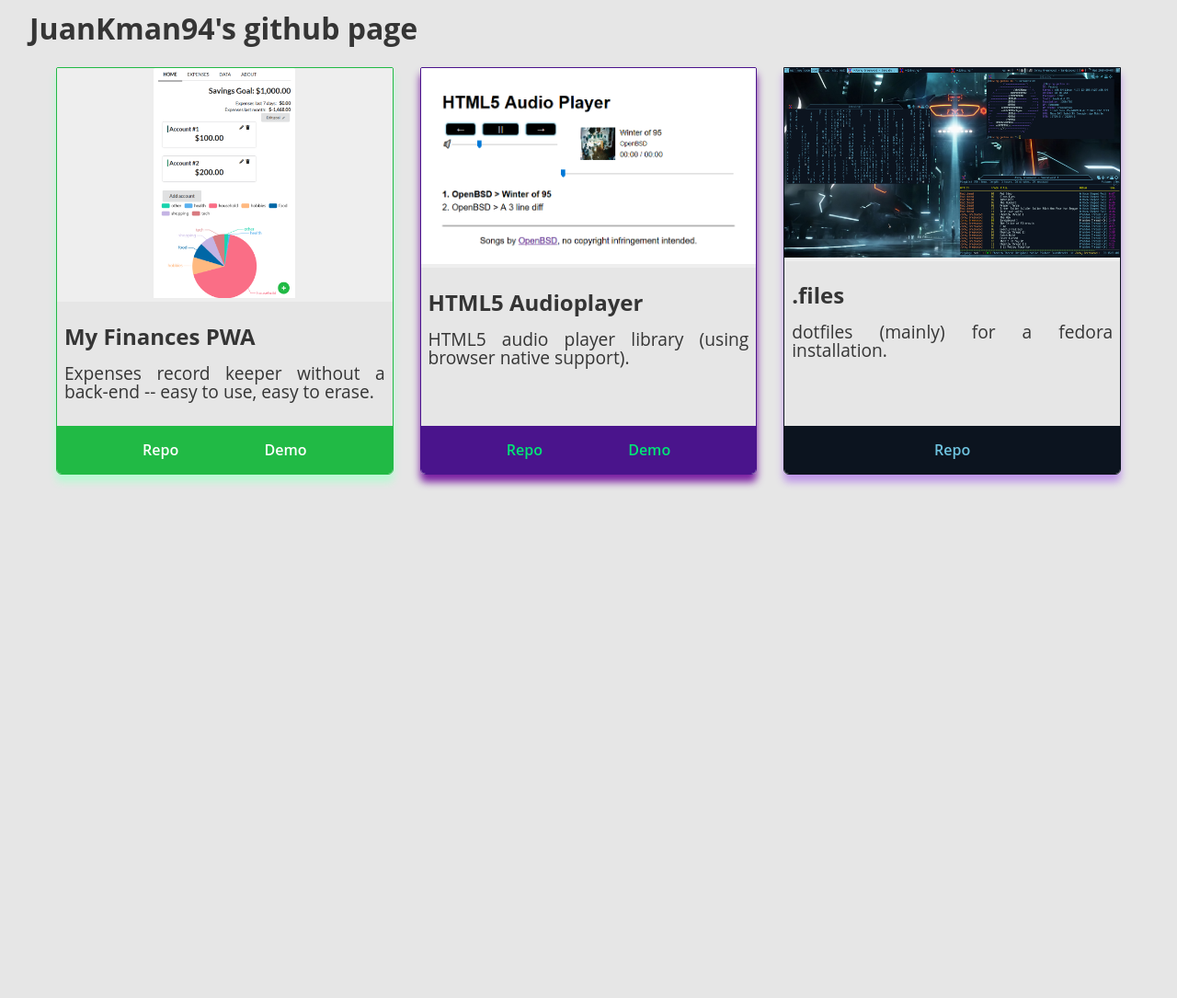
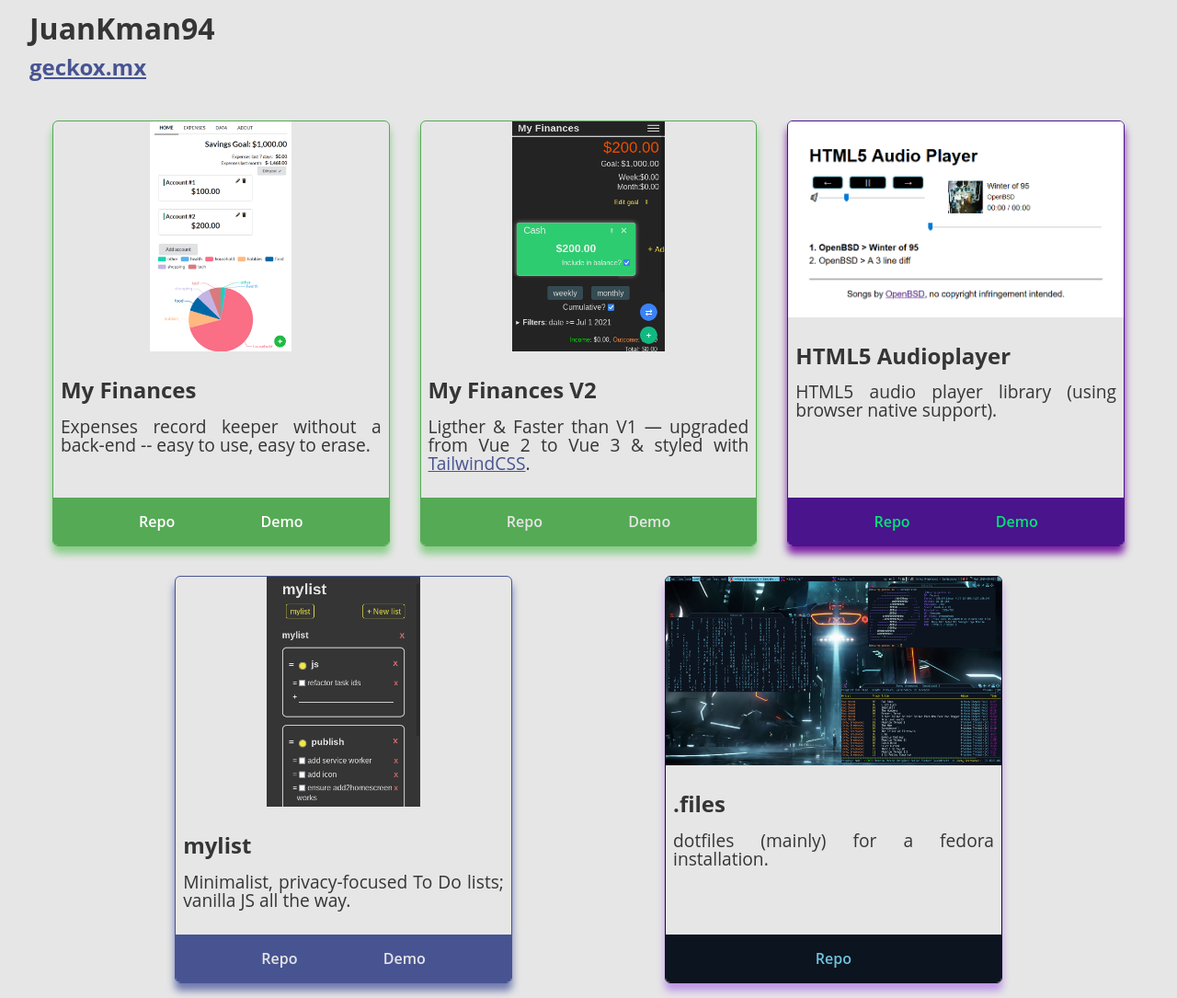
Before and after one commit to JuanKman94/juankman94.github.io, a plain HTML site: page index.html in a window 1280 px wide. Shown: the whole page at 92% size. Before the commit the page ends 837 px from the top, so only its background shows below. Drawn offline with Linux system fonts and the light colour scheme.

Commit message:
Add My Finances V2 & mylist

```diff
--- a/css/styles.css
+++ b/css/styles.css
@@ -86,20 +86,39 @@ a:visited {
 }
 
 .my-finances {
-  --bg-color: #21ba45;
-  --bg-color-light: #b8f9d3;
+  --bg-color: var(--green);
+  --bg-color-light: var(--green-1);
   --text-color: #fff;
   --box-shadow-color: rgba(184, 249, 211, 0.48);
+}
+.my-finances a, .my-finances a:visited {
+}
+
+.finances {
+  --bg-color: var(--green);
+  --bg-color-light: var(--green-1);
+  --text-color: var(--white);
+  --box-shadow-color: var(--green-1);
+}
+
+.mylist {
+  --bg-color: var(--blue);
+  --bg-color-light: var(--blue-1);
+  --text-color: var(--white);
+  --box-shadow-color: var(--blue-1);
 }
 
 .repo-card {
   flex: 1 1;
   display: flex;
   max-width: 30%;
+  min-width: 30%;
   flex-flow: column nowrap;
+  margin: 1rem 0.5rem;
+
   box-shadow: 0 0.5rem 0.5rem var(--bg-color-light);
   border: 1px solid var(--bg-color);
-  border-radius: 2px 2px 6px 6px;
+  border-radius: 6px;
   overflow: hidden;
   transition: all 0.4s ease-in-out;
 }
@@ -123,13 +142,12 @@ a:visited {
 .repo-card .image {
   order: 1;
   text-align: center;
-  background-color: #eee;
+  background-color: transparent;
 }
 
 .repo-card .image img {
   max-height: 250px;
   max-width: 100%;
-  border-radius: 2px 2px 0 0;
 }
 
 .repo-card .actions {
@@ -151,10 +169,6 @@ a:visited {
   text-decoration: none;
 }
 
-.repo-card:last-child {
-  border-radius: 0 0 6px 6px;
-}
-
 /*********** media queries **********/
 
 @media (max-width: 481px) {
--- a/index.html
+++ b/index.html
@@ -9,14 +9,15 @@
 </head>
 <body>
   <header>
-    <h1>JuanKman94's github page</h1>
+    <h1>JuanKman94</h1>
+    <h2><a href="https://www.geckox.mx">geckox.mx</a></h2>
   </header>
 
   <section id="repos">
     <article class="repo-card my-finances">
       <section class="content">
         <header>
-          <h2>My Finances PWA</h2>
+          <h2>My Finances</h2>
         </header>
 
         <p>
@@ -33,6 +34,32 @@
           Repo
         </a>
         <a href="https://hellz-satans.github.io/my-finances-pwa">
+          Demo
+        </a>
+      </footer>
+    </article>
+
+    <article class="repo-card finances">
+      <section class="content">
+        <header>
+          <h2>My Finances V2</h2>
+        </header>
+
+        <p>
+        Ligther &amp; Faster than V1 &mdash; upgraded from Vue 2 to Vue 3 &amp; styled with
+        <a href="https://tailwindcss.com/">TailwindCSS</a>.
+        </p>
+      </section>
+
+      <aside class="image">
+        <img src="images/finances.png" alt="Screenshot of application.">
+      </aside>
+
+      <footer class="actions">
+        <a href="https://www.github.com/hellz-satans/finances">
+          Repo
+        </a>
+        <a href="https://hellz-satans.github.io/finances">
           Demo
         </a>
       </footer>
@@ -63,6 +90,31 @@
       </footer>
     </article>
 
+    <article class="repo-card mylist">
+      <section class="content">
+        <header>
+          <h2>mylist</h2>
+        </header>
+
+        <p>
+        Minimalist, privacy-focused To Do lists; vanilla JS all the way.
+        </p>
+      </section>
+
+      <aside class="image">
+        <img src="images/mylist.png" alt="Screenshot of application.">
+      </aside>
+
+      <footer class="actions">
+        <a href="https://www.github.com/juankman94/mylist">
+          Repo
+        </a>
+        <a href="https://juankman94.github.io/mylist/index.html">
+          Demo
+        </a>
+      </footer>
+    </article>
+
     <article class="repo-card dotfiles">
       <section class="content">
         <header>
```
Also changed, not shown: images/finances.png (added), images/mylist.png (added).
